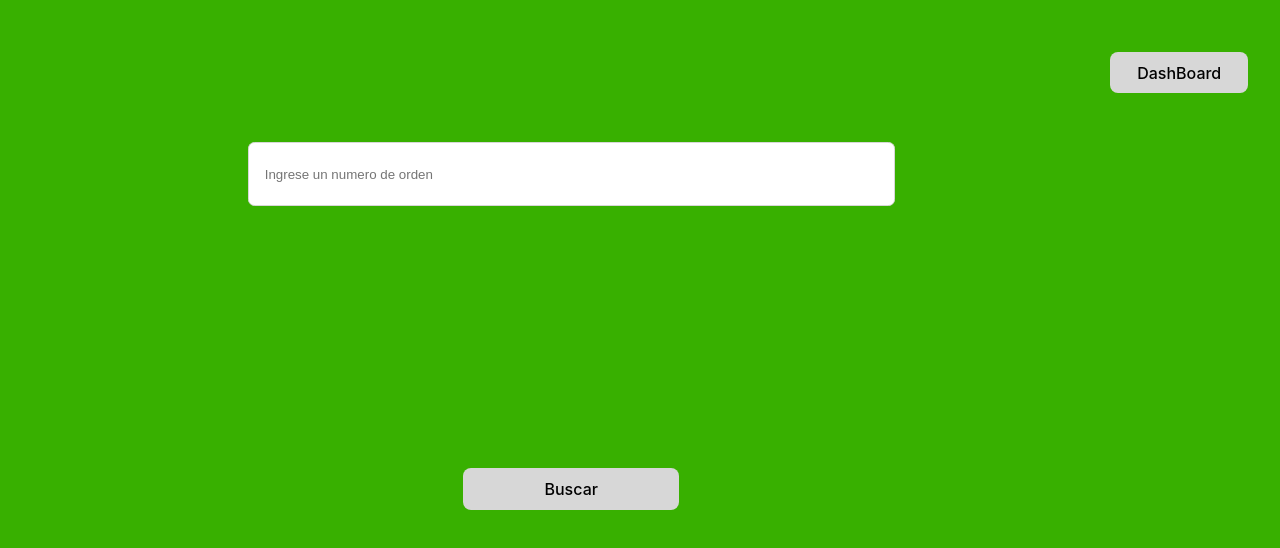
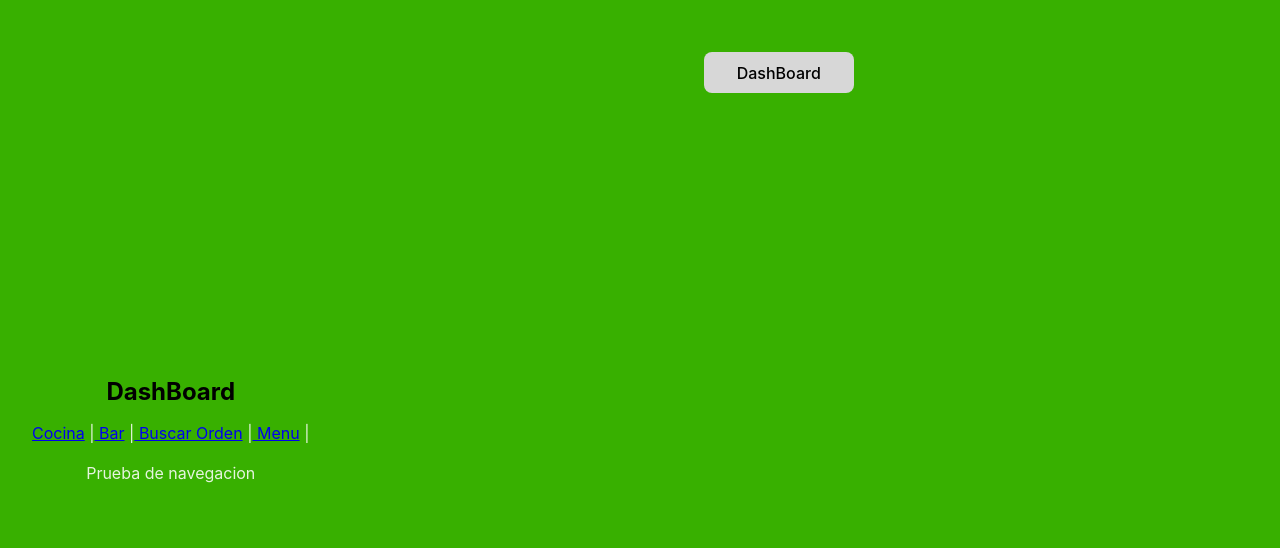
Before and after one commit to chuy-zip/proyecto2_BD1, a React (Vite) app in the folder vite-project/: page / in a window 1280 px wide. Shown: the top 548 px of the page. Built offline with nearby package versions, Linux system fonts and the light colour scheme.

Commit message:
Added simple dashboard

```diff
--- a/vite-project/src/frontend/routes/Router.jsx
+++ b/vite-project/src/frontend/routes/Router.jsx
@@ -11,7 +11,7 @@ import DividedPayment from '../views/DividedPayment'
 import SearchOrder from '../components/SearchOrder'
 
 function Router(){
-    const [page, setPage] = useState("searchOrder")
+    const [page, setPage] = useState("dashboard")
     const [params, setParams] = useState(null)
 
     const navegar = (enlace, parametros) => {
@@ -22,7 +22,7 @@ function Router(){
     let contenido;
     switch (page) {
         case "dashboard":
-            contenido = <Dashboard />
+            contenido = <Dashboard navigate={navegar}/>
             break;
 
         case "reporte":
--- a/vite-project/src/frontend/views/Dashboard.jsx
+++ b/vite-project/src/frontend/views/Dashboard.jsx
@@ -1,8 +1,16 @@
-function DashBoard(){
+function DashBoard({navigate}){
     return (
         <>
             <div>
+
                 <h1>DashBoard</h1>
+
+                <a href="javascript:void(0);" onClick={ () => navigate("kitchen")}>Cocina</a> |
+                <a href="javascript:void(0);" onClick={ () => navigate("bar")}> Bar</a> |
+                <a href="javascript:void(0);" onClick={ () => navigate("searchOrder")}> Buscar Orden</a> |
+                <a href="javascript:void(0);" onClick={ () => navigate("menu")}> Menu</a> |
+
+
                 <p>Prueba de navegacion</p>
             </div>
         </>
```
